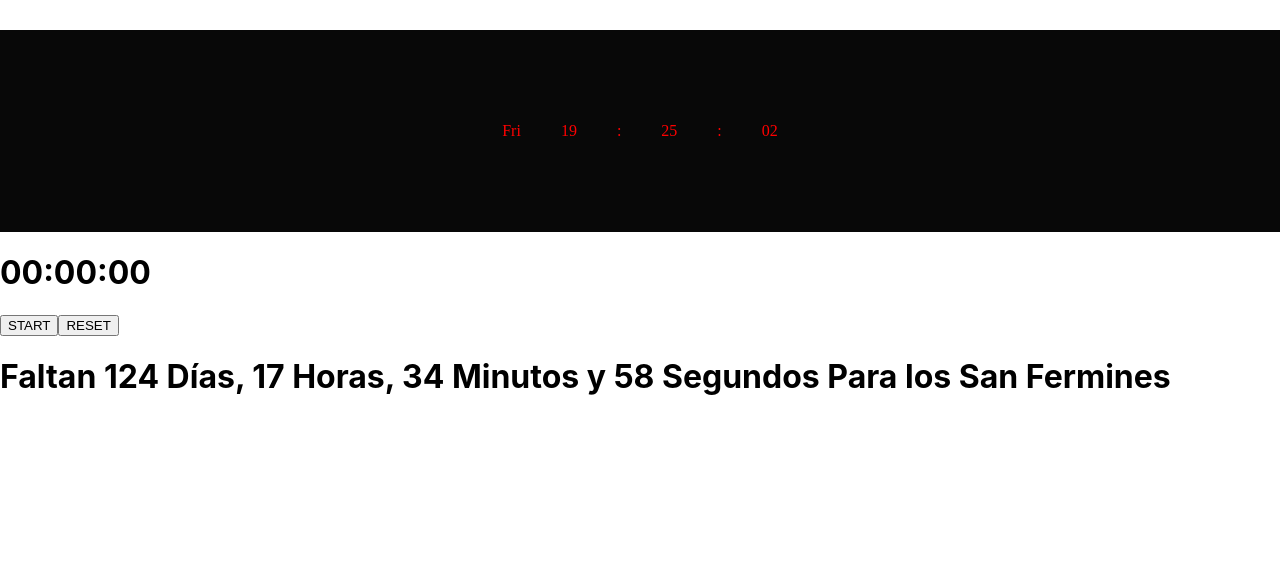
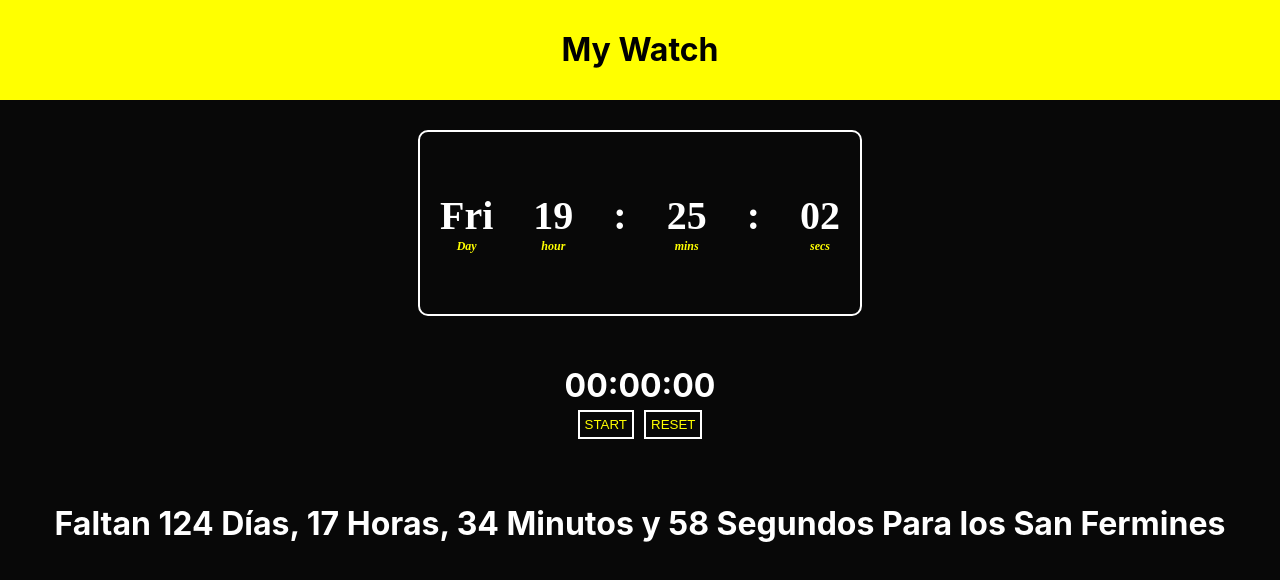
Before and after one commit to mikelazquetax/Clock-App-React, a React (Create React App) app: page / in a window 1280 px wide. Shown: the top 580 px of the page. Built offline with nearby package versions, Linux system fonts and the light colour scheme.

Commit message:
final version

```diff
--- a/src/App.css
+++ /dev/null
@@ -1,38 +0,0 @@
-.App {
-  text-align: center;
-}
-
-.App-logo {
-  height: 40vmin;
-  pointer-events: none;
-}
-
-@media (prefers-reduced-motion: no-preference) {
-  .App-logo {
-    animation: App-logo-spin infinite 20s linear;
-  }
-}
-
-.App-header {
-  background-color: #282c34;
-  min-height: 100vh;
-  display: flex;
-  flex-direction: column;
-  align-items: center;
-  justify-content: center;
-  font-size: calc(10px + 2vmin);
-  color: white;
-}
-
-.App-link {
-  color: #61dafb;
-}
-
-@keyframes App-logo-spin {
-  from {
-    transform: rotate(0deg);
-  }
-  to {
-    transform: rotate(360deg);
-  }
-}
--- a/src/App.js
+++ b/src/App.jsx
@@ -1,4 +1,6 @@
+import EstilosGlobales from "./theme/global";
 
+import Header from "./components/Header/Header";
 import Clock from "./components/Clock/Clock";
 import CountDown from "./components/CountDown/CountDown";
 import StopWatch from "./components/StopWatch/StopWatch";
@@ -6,6 +8,8 @@ import StopWatch from "./components/StopWatch/StopWatch";
 function App() {
   return (
     <div className="App">
+    <EstilosGlobales/>
+    <Header/>
     <Clock/>
     <StopWatch/>
     <CountDown/>
--- a/src/components/Clock/Clock.jsx
+++ b/src/components/Clock/Clock.jsx
@@ -1,55 +1,56 @@
-import React, { useState, useEffect } from 'react';
+import React, { useState, useEffect } from "react";
 import * as S from "./styles";
 
 export default function Clock() {
   const [time, setTime] = useState({
-        stringDay: '',
+    stringDay: "",
 
-         hour: '0',
-         pth: ':',
-         mins: '0',
-         ptm : ':',
-         secs: '0'
-     })
+    hour: "0",
+    pth: ":",
+    mins: "0",
+    ptm: ":",
+    secs: "0",
+  });
 
-     const zeros = (num) =>{ //para que ponga un zero delante para aquellos numeros inferiores a 10
-        if(num < 10){
-            return '0' + num
-        }else{
-            return num
+  const zeros = (num) => {
+    //para que ponga un zero delante para aquellos numeros inferiores a 10
+    if (num < 10) {
+      return "0" + num;
+    } else {
+      return num;
     }
-     }
-     const tickTack = () =>{
+  };
+  const tickTack = () => {
+    const day = new Date();
+    const weekDays = day.getDay();
+    console.log(weekDays);
 
-         const day = new Date();
-         const weekDays = day.getDay()
-         console.log(weekDays)
-
-     switch (weekDays){
+    switch (weekDays) {
       case 1:
-         time.stringDay = 'Mon';
+        time.stringDay = "Mon";
         break;
       case 2:
-        time.stringDay = 'Tue';
+        time.stringDay = "Tue";
 
         break;
       case 3:
-                time.stringDay  = 'Wed';
+        time.stringDay = "Wed";
         break;
       case 4:
-                time.stringDay = 'Thu';
+        time.stringDay = "Thu";
         break;
       case 5:
-                time.stringDay  = 'Fri';
+        time.stringDay = "Fri";
         break;
       case 6:
-                time.stringDay = 'Sat';
+        time.stringDay = "Sat";
         break;
       case 7:
-                time.stringDay  = 'Sun';
+        time.stringDay = "Sun";
         break;
 
-        default : console.log('Not day found')
+      default:
+        console.log("Not day found");
     }
 
     const hour = day.getHours();
@@ -58,46 +59,54 @@ export default function Clock() {
 
     const secs = day.getSeconds();
 
-
     setTime({
       stringDay: time.stringDay,
       hour: zeros(hour),
-             pth: ':',
-             mins: zeros(mins) ,
-             ptm : ':',
-             secs: zeros(secs)
+      pth: ":",
+      mins: zeros(mins),
+      ptm: ":",
+      secs: zeros(secs),
+    });
+  };
 
-         })
-     }
-
-     useEffect(() =>{
-         const runningClock = setInterval(() => tickTack(), 1000)
-         return function clean(){
-             clearInterval(runningClock)
-         }
-     })
+  useEffect(() => {
+    const runningClock = setInterval(() => tickTack(), 1000);
+    return function clean() {
+      clearInterval(runningClock);
+    };
+  });
   return (
     <S.currentTime>
       <S.variables>
         <p>{time.stringDay}</p>
+        <S.subVariables>
+          <p>Day</p>
+        </S.subVariables>
       </S.variables>
       <S.variables>
         <p>{time.hour}</p>
+        <S.subVariables>
+          <p>hour</p>
+        </S.subVariables>
       </S.variables>
       <S.variables>
         <p>{time.pth}</p>
       </S.variables>
       <S.variables>
         <p>{time.mins}</p>
+        <S.subVariables>
+          <p>mins</p>
+        </S.subVariables>
       </S.variables>
       <S.variables>
         <p>{time.ptm}</p>
       </S.variables>
       <S.variables>
         <p>{time.secs}</p>
+        <S.subVariables>
+          <p>secs</p>
+        </S.subVariables>
       </S.variables>
-
     </S.currentTime>
-
-  )
+  );
 }
--- a/src/components/Clock/styles.jsx
+++ b/src/components/Clock/styles.jsx
@@ -1,17 +1,29 @@
 import styled from "styled-components";
 
 export const currentTime = styled.div`
-display: flex;
+display:flex;
 justify-content:center;
-
+width: fit-content;
+margin:auto;
 font-family: 'Montserrat', 'sans-serif';
+border-radius:10px;
 margin-top: 30px;
 text-align: center;
-background-color: #080808;
+border: 2px solid;
+border-color:white;
 padding: 60px 0px;
-color:red
+color:white
 `
 export const variables = styled.p`
 margin-inline: 20px;
-display:flex
+font-weight: bold;
+font-size: 40px;
+display:flex;
+flex-direction:column;
+
 `
+export const subVariables = styled.p`
+font-size: 12px;
+color:yellow;
+font-style:italic
+`
--- a/src/components/CountDown/CountDown.jsx
+++ b/src/components/CountDown/CountDown.jsx
@@ -1,4 +1,5 @@
-import React, {useState, useEffect} from 'react'
+import React, {useState, useEffect} from 'react';
+import * as S from "./styles"
 
 export default function CountDown() {
     const [sanFerminDays, setSanFerminDays] = useState("")
@@ -24,9 +25,6 @@ export default function CountDown() {
       ${diffMins} Minutos y ${diffSecs} Segundos Para los San Fermines  `)
     }
 
-
-
-
     useEffect(() =>{
       const runningClock = setInterval(() => daysCalc(), 1000)
       return function clean(){
@@ -34,12 +32,10 @@ export default function CountDown() {
       }
     },[sanFerminDays])
 
-
-
   return (
-    <div>
+  <S.SFstyles>
 
     <h1>{sanFerminDays}</h1>
-    </div>
+    </S.SFstyles>
   )
 }
--- /dev/null
+++ b/src/components/CountDown/styles.jsx
@@ -0,0 +1,7 @@
+import styles from "styled-components";
+
+export const SFstyles = styles.div`
+margin-top: 60px;
+color: white;
+text-align: center
+`
--- /dev/null
+++ b/src/components/Header/Header.jsx
@@ -0,0 +1,12 @@
+import React from 'react';
+import * as S from "./styles"
+
+export default function Header() {
+  return (
+    <S.HeaderSty>
+       <S.Headertitle>My Watch</S.Headertitle>
+    </S.HeaderSty>
+
+
+  )
+}
--- /dev/null
+++ b/src/components/Header/styles.jsx
@@ -0,0 +1,16 @@
+import styles from "styled-components";
+
+export const HeaderSty = styles.div`
+
+ background-color:yellow;
+ height: 100px;
+ text-align: center;
+ align-items: center;
+ margin: auto
+`
+export const Headertitle = styles.h1`
+padding-top: 30px;
+color: black;
+background-color:yellow;
+
+`
--- a/src/components/StopWatch/StopWatch.jsx
+++ b/src/components/StopWatch/StopWatch.jsx
@@ -1,5 +1,5 @@
 import React, {useState, useEffect} from 'react'
-
+import * as S from './styles'
 export default function StopWatch() {
 
         const [time, setTime] = useState(0);
@@ -40,14 +40,16 @@ export default function StopWatch() {
         },[cronosOn])
 
   return (
-    <div>
+<S.StopWatch>
         <h1>
             <span>{("0" + Math.floor((time / 60000) % 60)).slice(-2)}:</span>
             <span>{("0" + Math.floor((time / 1000) % 60)).slice(-2)}:</span>
             <span>{("0" + ((time / 10) % 100)).slice(-2)}</span>
         </h1>
-        <button onClick={() => Cronos(cronosOn)}>{text}</button>
-        <button onClick={() => setTime(0)}>RESET</button>
-    </div>
+        <S.divButtons>
+        <S.StopWatchButton onClick={() => Cronos(cronosOn)}>{text}</S.StopWatchButton>
+        <S.StopWatchButton onClick={() => setTime(0)}>RESET</S.StopWatchButton>
+        </S.divButtons>
+</S.StopWatch>
   )
 }
--- /dev/null
+++ b/src/components/StopWatch/styles.jsx
@@ -0,0 +1,23 @@
+import styled from "styled-components";
+
+export const StopWatch = styled.div`
+    display:flex;
+    flex-direction:column;
+    margin:auto;
+    width: fit-content;
+    color:white;
+    align-items:center;
+    margin-top:50px
+`
+export const divButtons = styled.div`
+display: flex;
+flexx-direction:row
+`
+export const StopWatchButton = styled.button`
+    color:yellow;
+    cursor:pointer;
+    margin: 5px;
+    padding:5px;
+    border: 2px solid;
+    border-color:white
+`
--- /dev/null
+++ b/src/theme/global.jsx
@@ -0,0 +1,12 @@
+import { createGlobalStyle } from "styled-components";
+
+const EstilosGlobales = createGlobalStyle`
+    * {
+        margin:0;
+        padding:0;
+        background-color: #080808;
+
+    }
+`;
+
+export default EstilosGlobales
```
Lines whose indentation alone changed are shown as unchanged.
